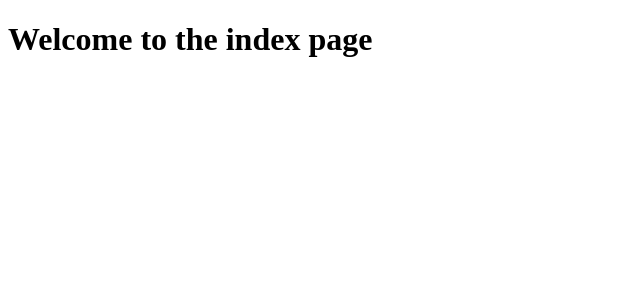
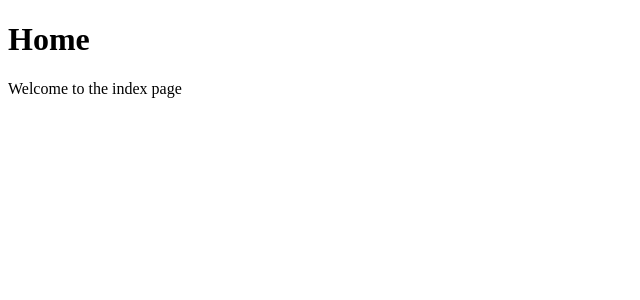
Before and after one commit to IgorSavin/portfolio-savin, a Next.js app: page / in a window 1280 px wide. Shown: the top 300 px of the page, without its empty margins (0-640 px from the left). Built offline with nearby package versions, Linux system fonts and the light colour scheme.

Commit message:
added few pages

```diff
--- a/pages/index.js
+++ b/pages/index.js
@@ -1,11 +1,8 @@
+const Index = () => (
+  <div>
+    <h1>Home</h1>
+    Welcome to the index page
+  </div>
+)
 
-
-
-const Index = () =>{
-
-  return(
-    <h1>Welcome to the index page</h1>
-  )
-}
-
-export default Index;
+export default Index
```
Also changed, not shown: pages/about.js (added, +8 -0 lines), static/React-icon.svg (added), static/React-logo.png (added).
